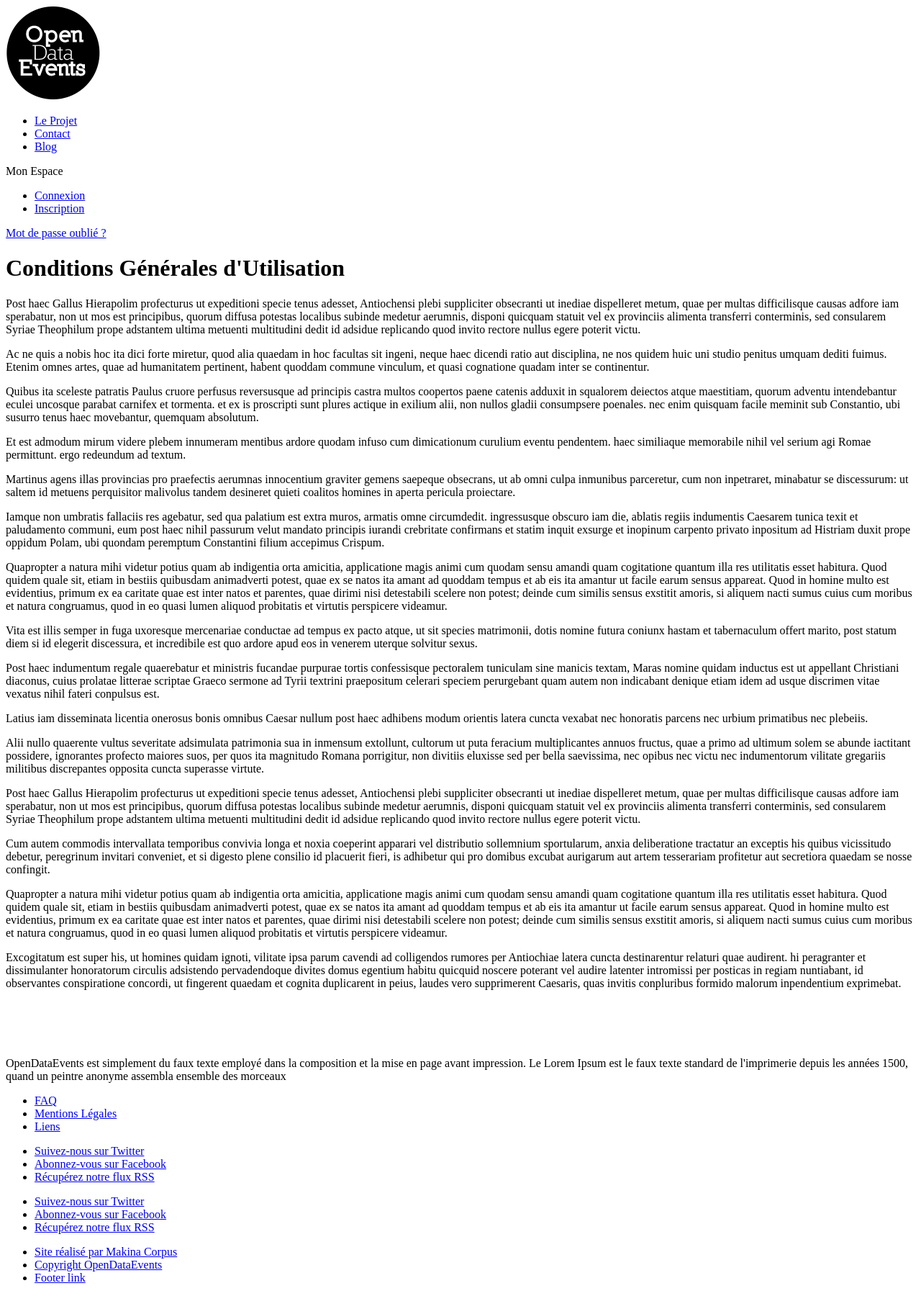
After one commit to makinacorpus/django-ode, a Django app: page /eula in a window 1280 px wide. The commit adds this page. Shown: the whole page at 72% size. Run offline with Django 3.2, Linux system fonts and the light colour scheme; parts of the project's set-up code (start-up, migrations or seed data) failed here and were passed over; some libraries are stand-ins or nearby versions.

Commit message:
feat: add eula

```diff
--- /dev/null
+++ b/frontend/templates/eula.html
@@ -0,0 +1,42 @@
+{% extends request.is_ajax|yesno:"ajax_modal.html,layout.html" %}
+
+{% load i18n %}
+
+{% block head_title %}{% trans "Conditions Générales d'Utilisation" %}{% endblock %}
+
+{% block content %}
+
+<h1>{% trans "Conditions Générales d'Utilisation" %}</h1>
+
+<div>
+<p>Post haec Gallus Hierapolim profecturus ut expeditioni specie tenus adesset, Antiochensi plebi suppliciter obsecranti ut inediae dispelleret metum, quae per multas difficilisque causas adfore iam sperabatur, non ut mos est principibus, quorum diffusa potestas localibus subinde medetur aerumnis, disponi quicquam statuit vel ex provinciis alimenta transferri conterminis, sed consularem Syriae Theophilum prope adstantem ultima metuenti multitudini dedit id adsidue replicando quod invito rectore nullus egere poterit victu.</p>
+
+<p>Ac ne quis a nobis hoc ita dici forte miretur, quod alia quaedam in hoc facultas sit ingeni, neque haec dicendi ratio aut disciplina, ne nos quidem huic uni studio penitus umquam dediti fuimus. Etenim omnes artes, quae ad humanitatem pertinent, habent quoddam commune vinculum, et quasi cognatione quadam inter se continentur.</p>
+
+<p>Quibus ita sceleste patratis Paulus cruore perfusus reversusque ad principis castra multos coopertos paene catenis adduxit in squalorem deiectos atque maestitiam, quorum adventu intendebantur eculei uncosque parabat carnifex et tormenta. et ex is proscripti sunt plures actique in exilium alii, non nullos gladii consumpsere poenales. nec enim quisquam facile meminit sub Constantio, ubi susurro tenus haec movebantur, quemquam absolutum.</p>
+
+<p>Et est admodum mirum videre plebem innumeram mentibus ardore quodam infuso cum dimicationum curulium eventu pendentem. haec similiaque memorabile nihil vel serium agi Romae permittunt. ergo redeundum ad textum.</p>
+
+<p>Martinus agens illas provincias pro praefectis aerumnas innocentium graviter gemens saepeque obsecrans, ut ab omni culpa inmunibus parceretur, cum non inpetraret, minabatur se discessurum: ut saltem id metuens perquisitor malivolus tandem desineret quieti coalitos homines in aperta pericula proiectare.</p>
+
+<p>Iamque non umbratis fallaciis res agebatur, sed qua palatium est extra muros, armatis omne circumdedit. ingressusque obscuro iam die, ablatis regiis indumentis Caesarem tunica texit et paludamento communi, eum post haec nihil passurum velut mandato principis iurandi crebritate confirmans et statim inquit exsurge et inopinum carpento privato inpositum ad Histriam duxit prope oppidum Polam, ubi quondam peremptum Constantini filium accepimus Crispum.</p>
+
+<p>Quapropter a natura mihi videtur potius quam ab indigentia orta amicitia, applicatione magis animi cum quodam sensu amandi quam cogitatione quantum illa res utilitatis esset habitura. Quod quidem quale sit, etiam in bestiis quibusdam animadverti potest, quae ex se natos ita amant ad quoddam tempus et ab eis ita amantur ut facile earum sensus appareat. Quod in homine multo est evidentius, primum ex ea caritate quae est inter natos et parentes, quae dirimi nisi detestabili scelere non potest; deinde cum similis sensus exstitit amoris, si aliquem nacti sumus cuius cum moribus et natura congruamus, quod in eo quasi lumen aliquod probitatis et virtutis perspicere videamur.</p>
+
+<p>Vita est illis semper in fuga uxoresque mercenariae conductae ad tempus ex pacto atque, ut sit species matrimonii, dotis nomine futura coniunx hastam et tabernaculum offert marito, post statum diem si id elegerit discessura, et incredibile est quo ardore apud eos in venerem uterque solvitur sexus.</p>
+
+<p>Post haec indumentum regale quaerebatur et ministris fucandae purpurae tortis confessisque pectoralem tuniculam sine manicis textam, Maras nomine quidam inductus est ut appellant Christiani diaconus, cuius prolatae litterae scriptae Graeco sermone ad Tyrii textrini praepositum celerari speciem perurgebant quam autem non indicabant denique etiam idem ad usque discrimen vitae vexatus nihil fateri conpulsus est.</p>
+
+<p>Latius iam disseminata licentia onerosus bonis omnibus Caesar nullum post haec adhibens modum orientis latera cuncta vexabat nec honoratis parcens nec urbium primatibus nec plebeiis.</p>
+
+<p>Alii nullo quaerente vultus severitate adsimulata patrimonia sua in inmensum extollunt, cultorum ut puta feracium multiplicantes annuos fructus, quae a primo ad ultimum solem se abunde iactitant possidere, ignorantes profecto maiores suos, per quos ita magnitudo Romana porrigitur, non divitiis eluxisse sed per bella saevissima, nec opibus nec victu nec indumentorum vilitate gregariis militibus discrepantes opposita cuncta superasse virtute.</p>
+
+<p>Post haec Gallus Hierapolim profecturus ut expeditioni specie tenus adesset, Antiochensi plebi suppliciter obsecranti ut inediae dispelleret metum, quae per multas difficilisque causas adfore iam sperabatur, non ut mos est principibus, quorum diffusa potestas localibus subinde medetur aerumnis, disponi quicquam statuit vel ex provinciis alimenta transferri conterminis, sed consularem Syriae Theophilum prope adstantem ultima metuenti multitudini dedit id adsidue replicando quod invito rectore nullus egere poterit victu.</p>
+
+<p>Cum autem commodis intervallata temporibus convivia longa et noxia coeperint apparari vel distributio sollemnium sportularum, anxia deliberatione tractatur an exceptis his quibus vicissitudo debetur, peregrinum invitari conveniet, et si digesto plene consilio id placuerit fieri, is adhibetur qui pro domibus excubat aurigarum aut artem tesserariam profitetur aut secretiora quaedam se nosse confingit.</p>
+
+<p>Quapropter a natura mihi videtur potius quam ab indigentia orta amicitia, applicatione magis animi cum quodam sensu amandi quam cogitatione quantum illa res utilitatis esset habitura. Quod quidem quale sit, etiam in bestiis quibusdam animadverti potest, quae ex se natos ita amant ad quoddam tempus et ab eis ita amantur ut facile earum sensus appareat. Quod in homine multo est evidentius, primum ex ea caritate quae est inter natos et parentes, quae dirimi nisi detestabili scelere non potest; deinde cum similis sensus exstitit amoris, si aliquem nacti sumus cuius cum moribus et natura congruamus, quod in eo quasi lumen aliquod probitatis et virtutis perspicere videamur.</p>
+
+<p>Excogitatum est super his, ut homines quidam ignoti, vilitate ipsa parum cavendi ad colligendos rumores per Antiochiae latera cuncta destinarentur relaturi quae audirent. hi peragranter et dissimulanter honoratorum circulis adsistendo pervadendoque divites domus egentium habitu quicquid noscere poterant vel audire latenter intromissi per posticas in regiam nuntiabant, id observantes conspiratione concordi, ut fingerent quaedam et cognita duplicarent in peius, laudes vero supprimerent Caesaris, quas invitis conpluribus formido malorum inpendentium exprimebat.</p>
+</div>
+{% endblock %}
--- a/frontend/urls.py
+++ b/frontend/urls.py
@@ -1,4 +1,5 @@
 from django.conf.urls import patterns, url
+from django.views.generic.base import TemplateView
 from frontend.views import sources, events, providers, consumers, imports
 
 urlpatterns = patterns(
@@ -27,5 +28,8 @@ urlpatterns = patterns(
         name='event_json_list'),
 
     url(r'^sources/delete_rows/$', sources.SourceDeleteRowsView.as_view(),
-        name='source_delete_rows')
+        name='source_delete_rows'),
+
+    url(r'^eula$', TemplateView.as_view(template_name="eula.html"),
+        name='eula'),
 )
--- a/frontend/views/consumers.py
+++ b/frontend/views/consumers.py
@@ -36,7 +36,7 @@ class ConsumerJsonListView(LoginRequiredMixin, BaseDatatableView):
 
         text = super(ConsumerJsonListView, self).render_column(row, column)
         if column == 'name':
-            text = (u'<a class="load-in-modal" data-toggle="modal" '
+            text = (u'<a data-toggle="modal" '
                     u'data-target="#consumer-modal" '
                     u'href="/consumer/{}/">{}</a>'
                     .format(row.pk, text))
--- a/frontend/views/providers.py
+++ b/frontend/views/providers.py
@@ -36,7 +36,7 @@ class ProviderJsonListView(LoginRequiredMixin, BaseDatatableView):
 
         text = super(ProviderJsonListView, self).render_column(row, column)
         if column == 'name':
-            text = (u'<a class="load-in-modal" data-toggle="modal" '
+            text = (u'<a data-toggle="modal" '
                     u'data-target="#provider-modal" '
                     u'href="/provider/{}/">{}</a>'
                     .format(row.pk, text))
```
Also changed, not shown: accounts/templates/accounts/signup.html (+32 -1 lines).
